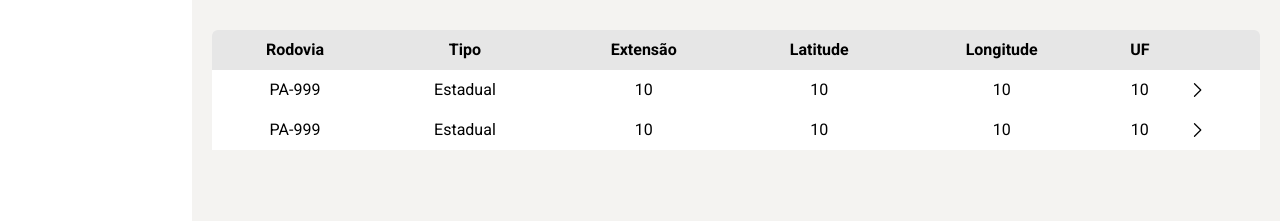
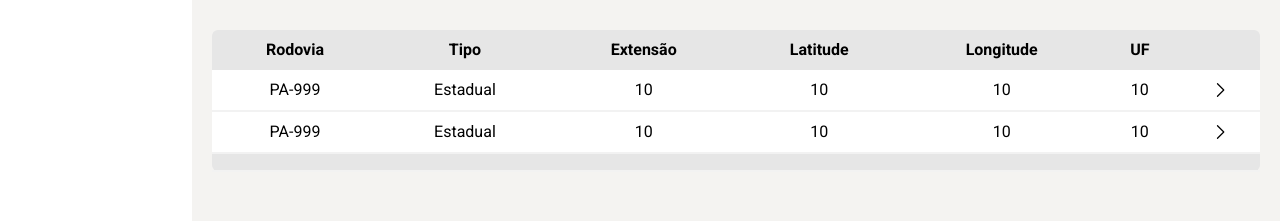
Before and after one commit to voncardoso/encibra-plataforma-v2, a React (Vite) app: page /rodovias in a window 1280 px wide. Shown: the part 294-515 px from the top of the page. Built offline with nearby package versions, Linux system fonts and the light colour scheme.

Commit message:
table dashboard finishid

```diff
--- a/src/Pages/Rodovia/Dashboard/index.jsx
+++ b/src/Pages/Rodovia/Dashboard/index.jsx
@@ -234,11 +234,11 @@ export function Dashboard() {
             <th className="p-2">Latitude</th>
             <th className="p-2">Longitude</th>
             <th className="p-2">UF</th>
-            <th className="p-2 rounded-se-md"></th>
+            <th className="p-2 rounded-se-md text-center"></th>
           </tr>
         </thead>
         <tbody>
-          <tr className=" bg-white hover:bg-gold-300 cursor-pointer">
+          <tr className=" bg-white hover:bg-gray-200 cursor-pointer border-b-2 border-gray-200">
             <td className="p-2  ">PA-999</td>
             <td className="p-2  ">Estadual</td>
             <td className="p-2  ">10</td>
@@ -246,12 +246,12 @@ export function Dashboard() {
             <td className="p-2  ">10</td>
             <td className="p-2  ">10</td>
             <td className="p-2  ">
-              <Link to={``}>
+                <Link className="flex justify-center" to={``}>
                 <CaretRight size={20} />
               </Link>
             </td>
           </tr>
-          <tr className=" bg-white hover:bg-gold-300 cursor-pointer">
+          <tr className=" bg-white hover:bg-gray-200 cursor-pointer border-b-2 border-gray-200 ">
             <td className="p-2">PA-999</td>
             <td className="p-2">Estadual</td>
             <td className="p-2">10</td>
@@ -259,10 +259,13 @@ export function Dashboard() {
             <td className="p-2">10</td>
             <td className="p-2">10</td>
             <td className="p-2">
-              <Link to={``}>
+              <Link className="flex justify-center" to={``}>
                 <CaretRight size={20} />
               </Link>
             </td>
+          </tr>
+          <tr className=" bg-gray-300 border-b-2 border-gray-200 ">
+            <td colSpan={7} className="p-2 rounded-ee-md rounded-es-md"></td>
           </tr>
         </tbody>
             </table>
--- a/tailwind.config.js
+++ b/tailwind.config.js
@@ -11,6 +11,7 @@ export default {
       "gold-300": "#F6B766",
       "gold-400": "#E2942F",
 
+      "gray-200": "#F2F2F2",
       "gray-300": "#E6E6E6",
       "gray-400": "#A8A8A8",
       "gray-500": "#68635F",
```
